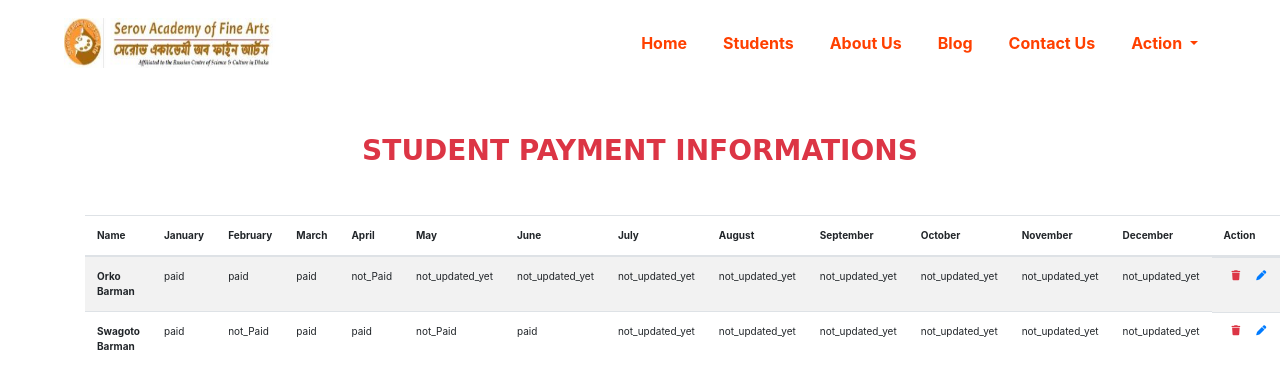
After one commit to JOYBARMAN/Art_School, a Django app: page /student/payment in a window 1280 px wide. The commit adds this page. Shown: the top 389 px of the page. Run offline with Django 4.2, Linux system fonts and the light colour scheme; data comes from the database, SQL or seed files in the repository; both versions use the stored data as it was after the commit; some libraries are stand-ins or nearby versions.

Commit message:
student payment update

```diff
--- a/main/templates/edit-student.html
+++ b/main/templates/edit-student.html
@@ -1,10 +1,14 @@
 {% extends 'base.html' %}
 {% load crispy_forms_tags %}
 {% block body %}
+    <div class="row justify-content-center">
+        <div class="col-lg-8">
             <h1 class="text-center text-danger">Update Student Information</h1>
             <form method="post" enctype="multipart/form-data">
                 {% csrf_token %}
                 {{ form|crispy }}
                 <button type="submit" class="btn btn-success">Update Student</button>
             </form>
+        </div>
+    </div>
 {% endblock %}
--- a/main/templates/student-add.html
+++ b/main/templates/student-add.html
@@ -1,10 +1,14 @@
 {% extends 'base.html' %}
 {% load crispy_forms_tags %}
 {% block body %}
+    <div class="row justify-content-center">
+        <div class="col-lg-8">
             <h1 class="text-center text-danger">Add New Student</h1>
             <form method="post" enctype="multipart/form-data">
                 {% csrf_token %}
                 {{ form|crispy }}
                 <button type="submit" class="btn btn-success">Add Student</button>
             </form>
+        </div>
+    </div>
 {% endblock %}
--- a/main/templates/student.html
+++ b/main/templates/student.html
@@ -1,13 +1,13 @@
 {% extends 'base.html' %}
 {% block body %}
-    <div class="container">
+    <div class="">
         <h3 class="text-uppercase font-weight-bold text-center text-danger my-5">student informations</h3>
             <div class="text-right">
                 <a class="btn btn-primary text-white m-2" href="{% url 'add-student' %}">Add Student</a>
-                <a class="btn btn-primary text-white m-2">Student Payment</a>
+                <a class="btn btn-primary text-white m-2" href="{% url 'student-payment' %}">Student Payment</a>
                 <a class="btn btn-primary text-white m-2">Filter</a>
             </div>
-        <table class="table table-striped mt-4">
+        <table class="table table-striped mt-4" >
             <thead>
             <tr>
                 <th scope="col">Name</th>
--- /dev/null
+++ b/main/templates/student_payment.html
@@ -0,0 +1,53 @@
+{% extends 'base.html' %}
+{% block body %}
+    <div class="">
+        <h3 class="text-uppercase font-weight-bold text-center text-danger my-5">student payment informations</h3>
+        <div class="text-right">
+            {#                <a class="btn btn-primary text-white m-2" href="{% url 'add-student' %}">Add Student</a>#}
+            {#                <a class="btn btn-primary text-white m-2">Student Payment</a>#}
+            {#                <a class="btn btn-primary text-white m-2">Filter</a>#}
+        </div>
+        <table class="table table-striped mt-4" style="font-size: x-small">
+            <thead>
+            <tr>
+                <th scope="col">Name</th>
+                <th scope="col">January</th>
+                <th scope="col">February</th>
+                <th scope="col">March</th>
+                <th scope="col">April</th>
+                <th scope="col">May</th>
+                <th scope="col">June</th>
+                <th scope="col">July</th>
+                <th scope="col">August</th>
+                <th scope="col">September</th>
+                <th scope="col">October</th>
+                <th scope="col">November</th>
+                <th scope="col">December</th>
+                <th scope="col">Action</th>
+
+            </tr>
+            </thead>
+            <tbody>
+            {% for payment in object_list %}
+                <tr>
+                    <th scope="row" class="text-capitalize">{{ payment.student.name }}</th>
+                    <td>{{ payment.january }}</td>
+                    <td>{{ payment.february }}</td>
+                    <td>{{ payment.march }}</td>
+                    <td>{{ payment.april }}</td>
+                    <td>{{ payment.may }}</td>
+                    <td>{{ payment.june }}</td>
+                    <td>{{ payment.july }}</td>
+                    <td>{{ payment.august }}</td>
+                    <td>{{ payment.september }}</td>
+                    <td>{{ payment.october }}</td>
+                    <td>{{ payment.november }}</td>
+                    <td>{{ payment.december }}</td>
+                    <td class="d-flex"><a class="fas fa-trash text-danger mx-2" href="#"></a><a class="fas fa-pen text-primary mx-2" href="#"></a></td>
+                </tr>
+            {% endfor %}
+            </tbody>
+        </table>
+    </div>
+
+{% endblock %}
--- a/main/urls.py
+++ b/main/urls.py
@@ -1,9 +1,10 @@
 from django.urls import path
-from .views import home , StudentView ,DeleteStudentView ,CreateStudentView,EditStudentView
+from .views import home , StudentView ,DeleteStudentView ,CreateStudentView,EditStudentView,PaymentView
 urlpatterns = [
     path('',home,name='home'),
     path('students/',StudentView.as_view(),name="students"),
     path('students/<int:pk>/delete',DeleteStudentView.as_view(),name="delete-student"),
     path('students/add',CreateStudentView.as_view(),name='add-student'),
-    path('students/<int:pk>/edit',EditStudentView.as_view(),name='edit-student')
+    path('students/<int:pk>/edit',EditStudentView.as_view(),name='edit-student'),
+    path('student/payment',PaymentView.as_view(),name='student-payment')
 ]
--- a/main/views.py
+++ b/main/views.py
@@ -1,9 +1,9 @@
 from django.shortcuts import render
 from django.shortcuts import HttpResponse
 from django.views.generic import ListView, DetailView, CreateView, UpdateView, DeleteView
-from .models import Student
+from .models import Student,Payment
 from django.urls import reverse_lazy
-from .forms import StudentForm, StudentUpdateForm
+from .forms import StudentForm, StudentUpdateForm ,StudentPaymentForm
 
 
 def home(request):
@@ -34,3 +34,15 @@ class EditStudentView(UpdateView):
     form_class = StudentUpdateForm
     template_name = 'edit-student.html'
     success_url = reverse_lazy("students")
+
+
+class PaymentView(ListView):
+    model = Payment
+    template_name = 'student_payment.html'
+    ordering = ['student']
+
+class CreatePayment(CreateView):
+    model = Payment
+    form_class = StudentPaymentForm
+    template_name = "student_payment_add.html"
+    success_url = reverse_lazy("student-payment")
```
Also changed, not shown: main/forms.py (+6 -1 lines), db.sqlite3. Lines whose indentation alone changed are shown as unchanged.
